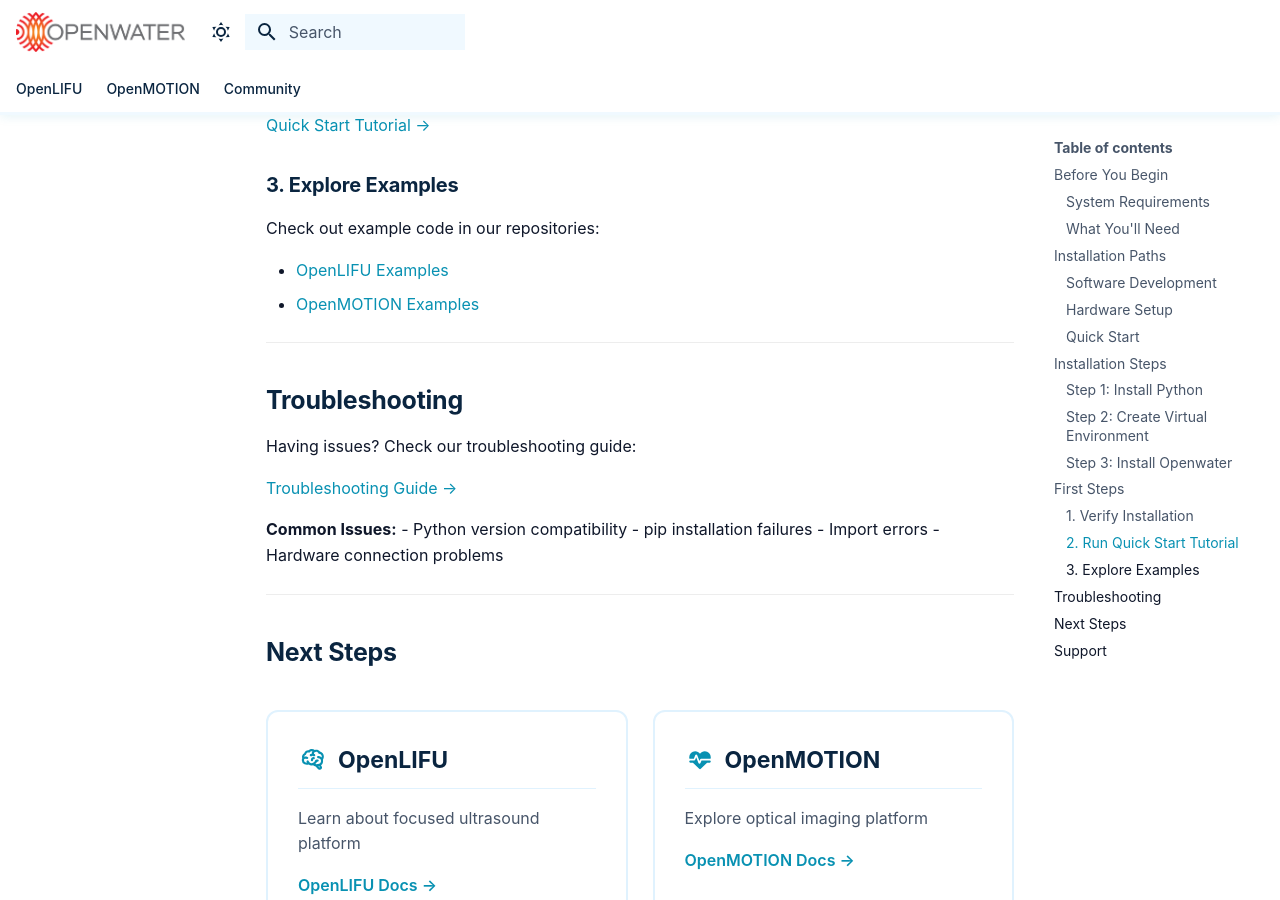
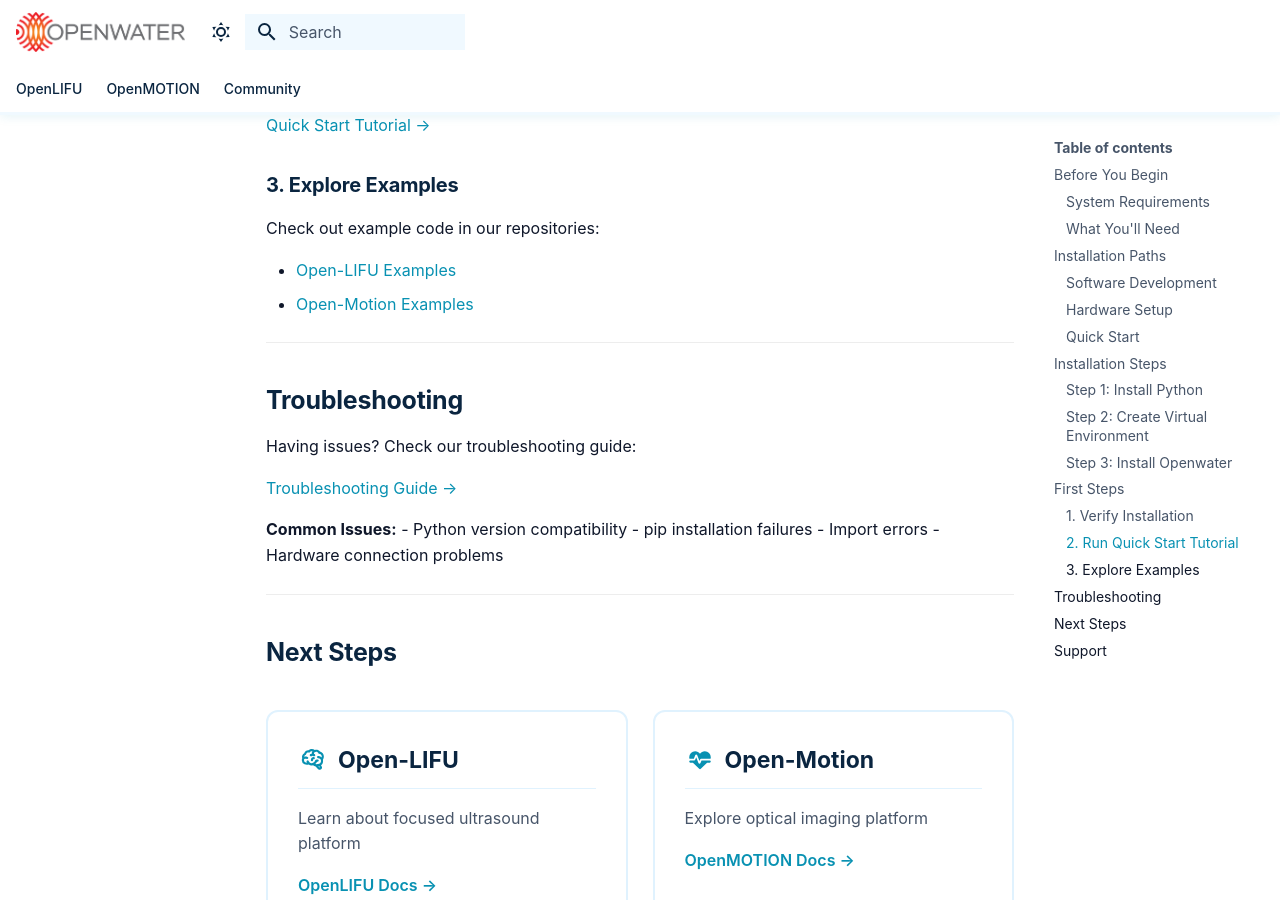
Before and after one commit to OpenwaterHealth/openwater-docs, an MkDocs documentation site: the page built from docs/getting-started/index.md, in a window 1280 px wide and 900 px high, scrolled down 2890 px. Built offline with MkDocs 1.6.1 and Material for MkDocs 9.7.7, drawn with Linux system fonts in a browser that asks for light colours; comment, search, counter and statistics services are not loaded.

Commit message:
Update index.md

```diff
--- a/docs/getting-started/index.md
+++ b/docs/getting-started/index.md
@@ -164,8 +164,8 @@ Follow our quick start guide to run your first experiment:
 
 Check out example code in our repositories:
 
-- [OpenLIFU Examples](https://github.com/OpenwaterHealth/OpenLIFU-python/tree/main/examples)
-- [OpenMOTION Examples](https://github.com/OpenwaterHealth/OpenMOTION-Pylib/tree/main/examples)
+- [Open-LIFU Examples](https://github.com/OpenwaterHealth/OpenLIFU-python/tree/main/examples)
+- [Open-Motion Examples](https://github.com/OpenwaterHealth/OpenMOTION-Pylib/tree/main/examples)
 
 ---
 
@@ -187,7 +187,7 @@ Having issues? Check our troubleshooting guide:
 
 <div class="grid cards" markdown>
 
--   :material-brain: **OpenLIFU**
+-   :material-brain: **Open-LIFU**
 
     ---
 
@@ -195,7 +195,7 @@ Having issues? Check our troubleshooting guide:
 
     [OpenLIFU Docs →](../openlifu/index.md)
 
--   :material-heart-pulse: **OpenMOTION**
+-   :material-heart-pulse: **Open-Motion**
 
     ---
 
```
